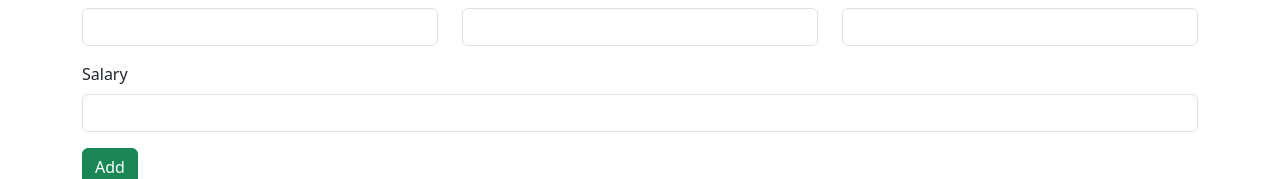
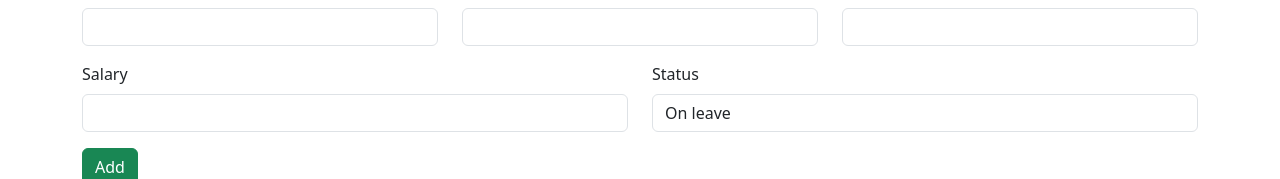
Before and after one commit to kmichalski2/sda-workers, a React (Vite) app: page /add in a window 1280 px wide. Shown: the part 286-465 px from the top of the page. Built offline with nearby package versions, Linux system fonts and the light colour scheme.

Commit message:
status select box added

```diff
--- a/db.json
+++ b/db.json
@@ -35,6 +35,18 @@
       "postalcode": "11-111",
       "salary": 10000,
       "status": "AVAILABLE"
+    },
+    {
+      "id": "1705833706311",
+      "firstname": "",
+      "lastname": "",
+      "birthdate": null,
+      "phonenumber": "",
+      "address": "",
+      "city": "",
+      "postalcode": "",
+      "salary": 0,
+      "status": "HIRED"
     }
   ]
 }
--- a/src/pages/AddPage.tsx
+++ b/src/pages/AddPage.tsx
@@ -1,8 +1,20 @@
 import { useNavigate } from "react-router-dom";
-import { Employee } from "./HomePage";
+import { Employee, EmployeeStatus } from './HomePage';
+import { useState } from "react";
+
+export interface StatusOption {
+  label: string;
+  value: EmployeeStatus;
+}
 
 export function AddPage() {
   const navigate = useNavigate();
+  const [statusOptions] = useState<StatusOption[]>([
+    { label: 'On leave', value: 'ON_LEAVE' },
+    { label: 'Hired', value: 'HIRED' },
+    { label: 'Fired', value: 'FIRED' }
+  ])
+
   const makeEmployee = (formData: FormData): Employee => {
     return {
       id: Date.now().toString(),
@@ -14,7 +26,7 @@ export function AddPage() {
       city: formData.get("city") as string,
       postalcode: formData.get("postalcode") as string,
       salary: +(formData.get("salary") as string),
-      status: 'AVAILABLE'
+      status: formData.get("status") as EmployeeStatus
     }
   }
 
@@ -138,17 +150,18 @@ export function AddPage() {
               name="salary"
             />
           </div>
-          {/* <div className="col">
+          <div className="col">
             <label htmlFor="status" className="form-label">
               Status
             </label>
-            <input
+            <select
               className="form-control"
-              type="text"
               id="status"
-              readOnly
-            />
-          </div> */}
+              name="status"
+            >
+              { statusOptions.map(item => <option value={item.value}>{item.label}</option>)}
+            </select>
+          </div>
         </div>
 
         <footer>
--- a/src/pages/HomePage.tsx
+++ b/src/pages/HomePage.tsx
@@ -1,4 +1,4 @@
-import { useEffect, useRef, useState } from "react";
+import { useEffect, useState } from "react";
 import "./HomePage.css";
 import { Table } from "../components/Table";
 import { Link } from "react-router-dom";
@@ -32,7 +32,7 @@ export interface EmployeeDTO {
   phonenumber: string;
 }
 
-export type EmployeeStatus = 'SICK_LEAVE' | 'AVAILABLE';
+export type EmployeeStatus = 'ON_LEAVE' | 'HIRED' | 'FIRED';
 
 function HomePage() {
   const [data, setData] = useState<Employee[]>([]);
```
